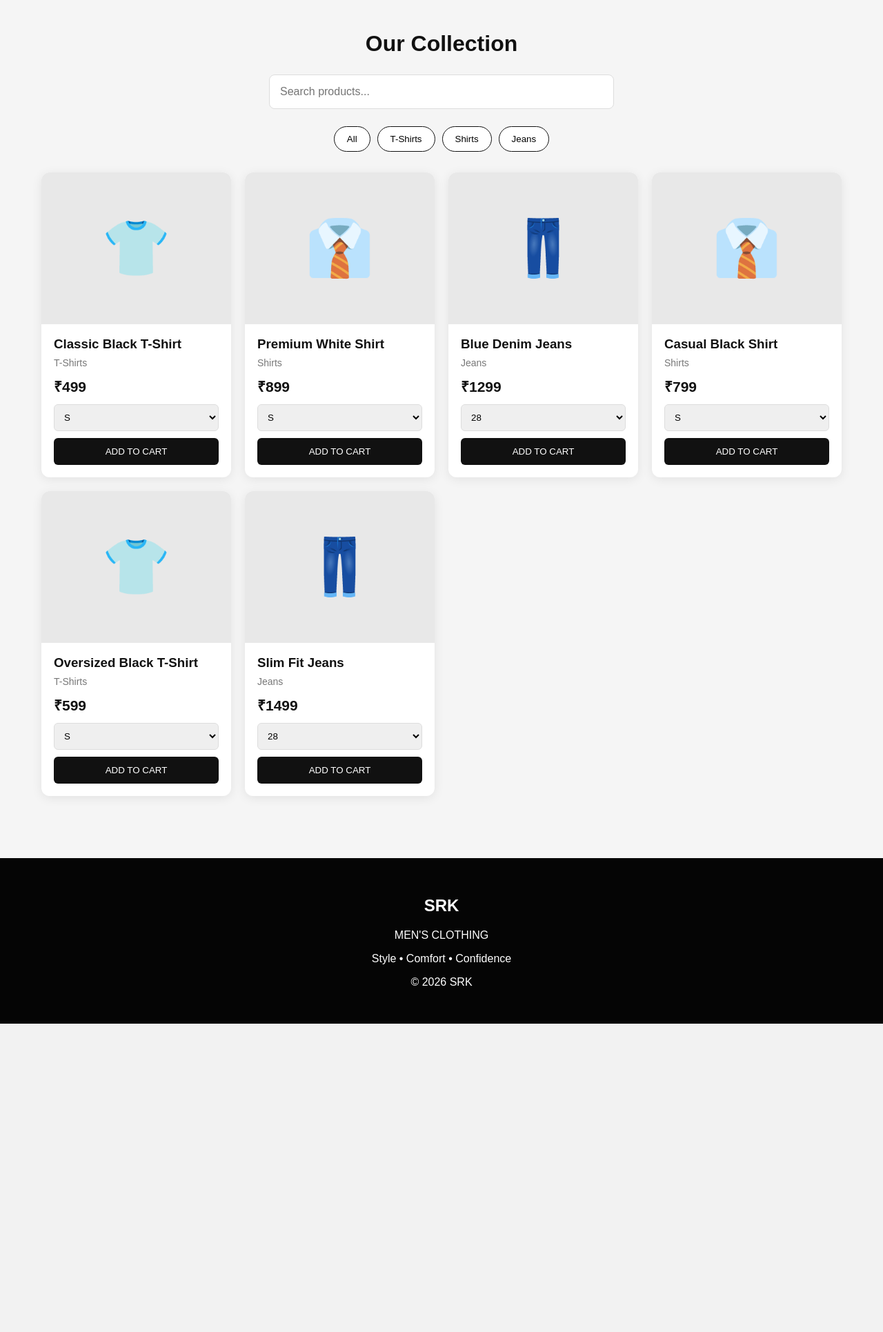
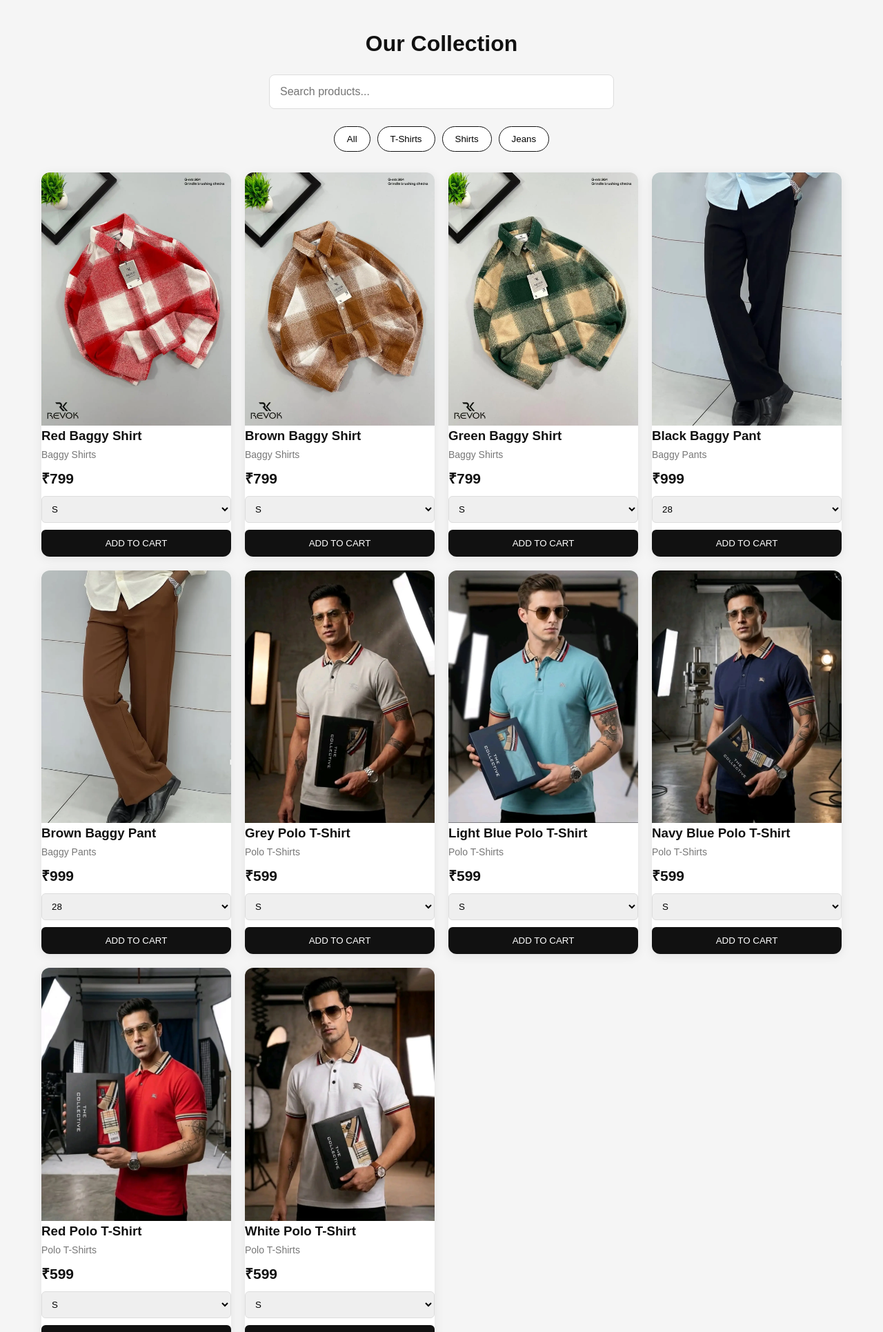
Before and after one commit to Arun15112006/srk-mens-clothing, a Flask app: page / in a window 1280 px wide. Shown: the part 509-2440 px from the top of the page at 69% size. Before the commit the page ends 1993 px from the top, so only its background shows below. Run offline with Flask 3, Linux system fonts and the light colour scheme.

Commit message:
Add real SRK product photos

```diff
--- a/app.py
+++ b/app.py
@@ -1,55 +1,116 @@
-from flask import Flask, render_template, jsonify
+from flask import Flask, render_template
 
 app = Flask(__name__)
 
 products = [
     {
         "id": 1,
-        "name": "Classic Black T-Shirt",
-        "price": 499,
-        "category": "T-Shirts",
-        "emoji": "👕",
+        "name": "Red Baggy Shirt",
+        "price": 799,
+        "category": "Baggy Shirts",
+        "images": [
+            "Baggy Shirts red.jpg"
+        ],
         "sizes": ["S", "M", "L", "XL", "XXL"]
     },
+
     {
         "id": 2,
-        "name": "Premium White Shirt",
-        "price": 899,
-        "category": "Shirts",
-        "emoji": "👔",
+        "name": "Brown Baggy Shirt",
+        "price": 799,
+        "category": "Baggy Shirts",
+        "images": [
+            "Baggy shirt brown.jpg"
+        ],
         "sizes": ["S", "M", "L", "XL", "XXL"]
     },
+
     {
         "id": 3,
-        "name": "Blue Denim Jeans",
-        "price": 1299,
-        "category": "Jeans",
-        "emoji": "👖",
+        "name": "Green Baggy Shirt",
+        "price": 799,
+        "category": "Baggy Shirts",
+        "images": [
+            "Baggy shirt green.jpg"
+        ],
+        "sizes": ["S", "M", "L", "XL", "XXL"]
+    },
+
+    {
+        "id": 4,
+        "name": "Black Baggy Pant",
+        "price": 999,
+        "category": "Baggy Pants",
+        "images": [
+            "Baggy pant black.jpg"
+        ],
         "sizes": ["28", "30", "32", "34", "36", "38"]
     },
+
     {
-        "id": 4,
-        "name": "Casual Black Shirt",
-        "price": 799,
-        "category": "Shirts",
-        "emoji": "👔",
+        "id": 5,
+        "name": "Brown Baggy Pant",
+        "price": 999,
+        "category": "Baggy Pants",
+        "images": [
+            "Baggy pant brown.jpg"
+        ],
+        "sizes": ["28", "30", "32", "34", "36", "38"]
+    },
+
+    {
+        "id": 6,
+        "name": "Grey Polo T-Shirt",
+        "price": 599,
+        "category": "Polo T-Shirts",
+        "images": [
+            "Polo tshirt grey.jpg"
+        ],
         "sizes": ["S", "M", "L", "XL", "XXL"]
     },
+
     {
-        "id": 5,
-        "name": "Oversized Black T-Shirt",
+        "id": 7,
+        "name": "Light Blue Polo T-Shirt",
         "price": 599,
-        "category": "T-Shirts",
-        "emoji": "👕",
+        "category": "Polo T-Shirts",
+        "images": [
+            "Polo tshirt light blue.jpg"
+        ],
         "sizes": ["S", "M", "L", "XL", "XXL"]
     },
+
     {
-        "id": 6,
-        "name": "Slim Fit Jeans",
-        "price": 1499,
-        "category": "Jeans",
-        "emoji": "👖",
-        "sizes": ["28", "30", "32", "34", "36", "38"]
+        "id": 8,
+        "name": "Navy Blue Polo T-Shirt",
+        "price": 599,
+        "category": "Polo T-Shirts",
+        "images": [
+            "Polo tshirt navy blue.jpg"
+        ],
+        "sizes": ["S", "M", "L", "XL", "XXL"]
+    },
+
+    {
+        "id": 9,
+        "name": "Red Polo T-Shirt",
+        "price": 599,
+        "category": "Polo T-Shirts",
+        "images": [
+            "Polo tshirt red.jpg"
+        ],
+        "sizes": ["S", "M", "L", "XL", "XXL"]
+    },
+
+    {
+        "id": 10,
+        "name": "White Polo T-Shirt",
+        "price": 599,
+        "category": "Polo T-Shirts",
+        "images": [
+            "Polo tshirt white.jpg"
+        ],
+        "sizes": ["S", "M", "L", "XL", "XXL"]
     }
 ]
 
@@ -61,7 +122,7 @@ def home():
 
 @app.route("/products")
 def product_list():
-    return jsonify(products)
+    return products
 
 
 if __name__ == "__main__":
--- a/templates/index.html
+++ b/templates/index.html
@@ -139,7 +139,11 @@ header {
     box-shadow: 0 3px 15px rgba(0,0,0,.08);
 }
 
-.product-image {
+.product-image img {
+    width: 100%;
+    height: 100%;
+    object-fit: cover;
+}
     height: 220px;
     background: #e8e8e8;
     display: flex;
@@ -517,13 +521,14 @@ container.innerHTML += `
 
 <div class="product-image">
 
-${product.emoji}
+<img src="/static/images/${product.images[0]}" alt="${product.name}">
 
 </div>
 
 <div class="product-info">
 
 <h3>
+
 ${product.name}
 </h3>
 
```
Also changed, not shown: static/images/Baggy Shirts red.jpg (added), static/images/Baggy pant black.jpg (added), static/images/Baggy pant brown.jpg (added), static/images/Baggy shirt brown.jpg (added), static/images/Baggy shirt green.jpg (added), static/images/Polo tshirt grey.jpg (added), static/images/Polo tshirt light blue.jpg (added), static/images/Polo tshirt navy blue.jpg (added), static/images/Polo tshirt red.jpg (added), static/images/Polo tshirt white.jpg (added).
